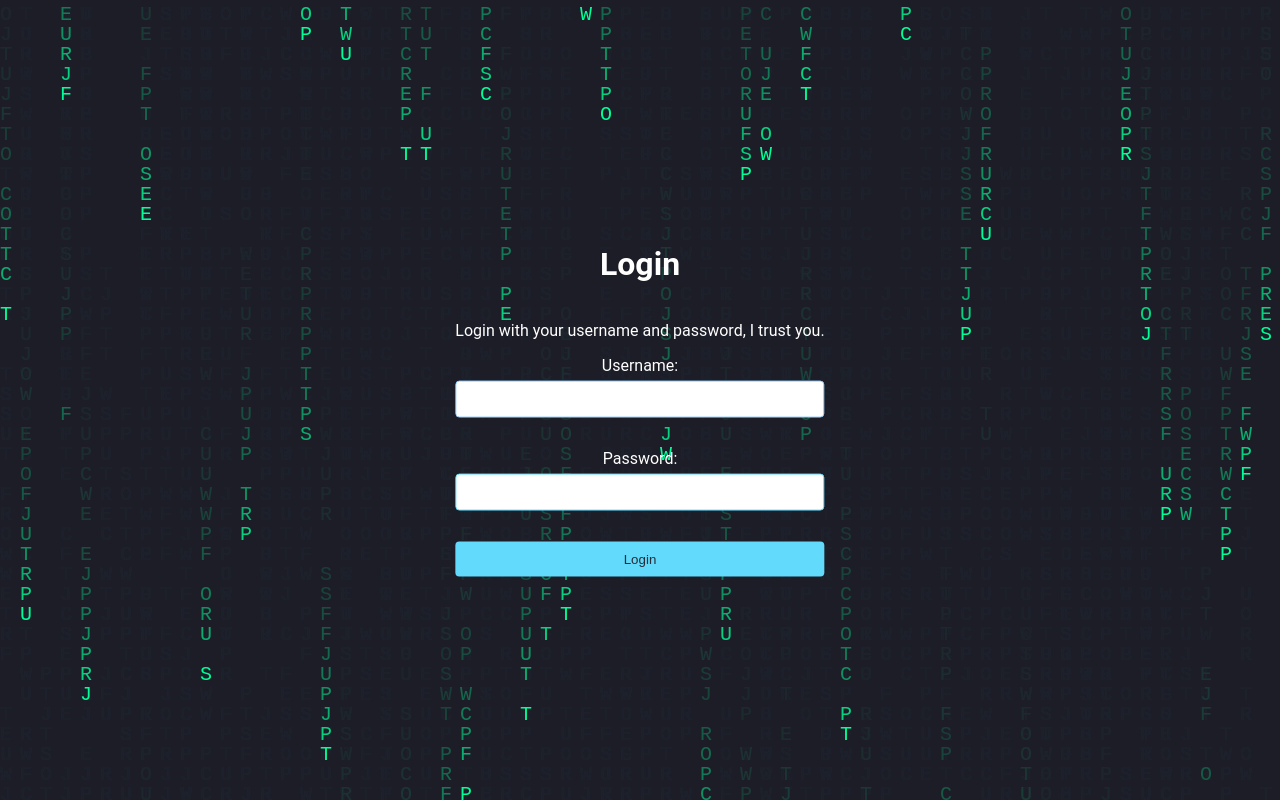
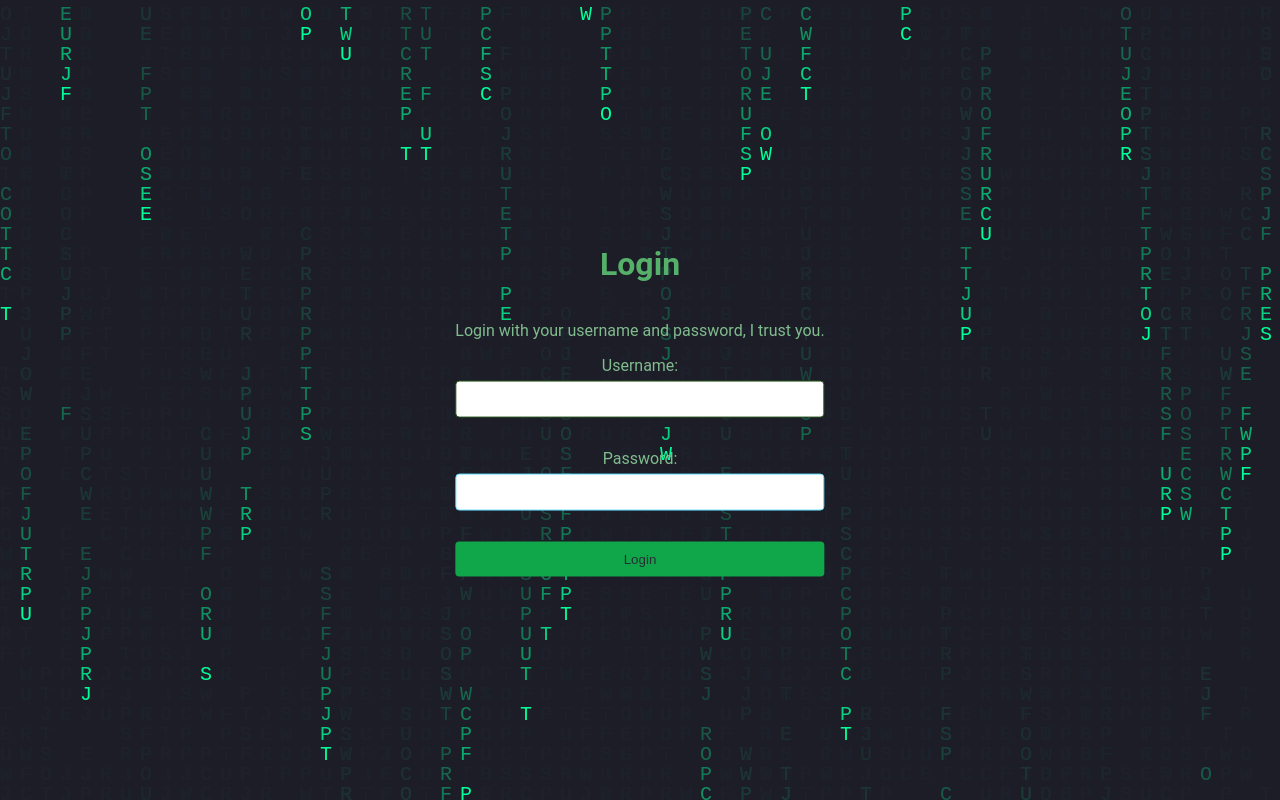
Before and after one commit to Wind010/CTFs, a plain HTML site: page Login_JWT/client/login.html in a window 1280 px wide. Drawn offline with Linux system fonts and the light colour scheme.

Commit message:
Update login style

```diff
--- a/Login_JWT/client/css/styles.css
+++ b/Login_JWT/client/css/styles.css
@@ -21,9 +21,20 @@ body {
   box-shadow: 0 4px 8px rgba(0, 0, 0, 0.1);
 }
 
+
+form {
+  text-align: center;
+  color: #81bc8e;
+}
+
+h1 {
+  text-align: center;
+  color: #55b16a;
+}
+
 h2 {
   text-align: center;
-  color: #61dafb;
+  color: #12cb3d;
 }
 
 form {
@@ -46,11 +57,11 @@ input {
 }
 
 input:focus {
-  border-color: #90caf9;
+  border-color: #26561d;
 }
 
 button {
-  background-color: #61dafb;
+  background-color: #10a64a;
   color: #282c37;
   padding: 10px;
   border: none;
@@ -60,9 +71,8 @@ button {
 }
 
 button:hover {
-  background-color: #30a3d4;
+  background-color: #48e367;
 }
-
 
 
 body {
```
